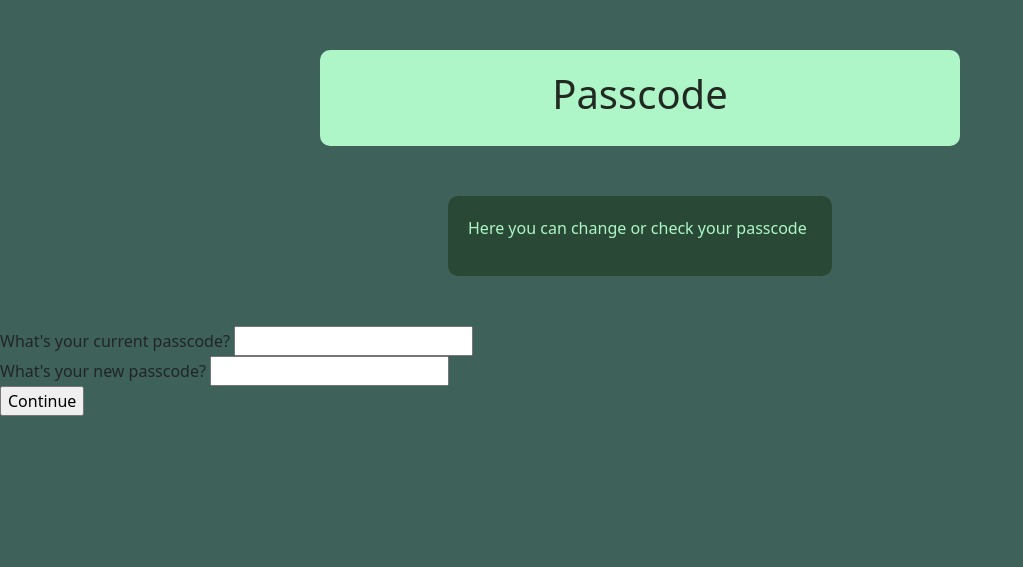
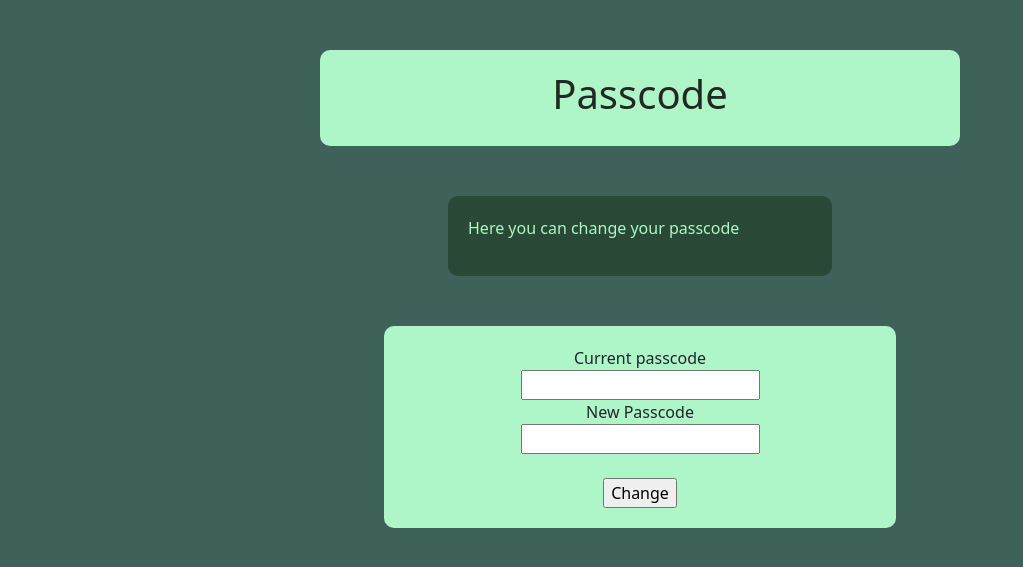
Before and after one commit to Abhinavfat/crestwebsite, a Flask app: page /passcode in a window 1280 px wide. Shown: the part 56-623 px from the top of the page, without its empty margins (0-1023 px from the left). Run offline with Flask 2, Linux system fonts and the light colour scheme.

Commit message:
added python code for passcode change

```diff
--- a/app.py
+++ b/app.py
@@ -1,4 +1,4 @@
-from flask import Flask, render_template, url_for
+from flask import Flask, render_template, url_for, request
 
 app = Flask(__name__)
 
@@ -17,8 +17,27 @@ def faces():
 
 @app.route("/passcode")
 def passcode():
-    passcode = 12345
-    return render_template("passcodes.html", passcode=passcode)
+    return render_template("passcodes.html")
+
+@app.route("/change_code")
+def change_code():
+    passcode = "12345"
+    old_code = request.args.get("curr_code", "")
+    new_code = request.args.get("new_code", "")
+    message = ""
+
+    if old_code == passcode:
+        try:
+            new_code = int(new_code)
+            passcode = str(new_code)
+            message = "Your passcode was successfully updated!"
+        except:
+            message = "Sorry, passcodes can only consist of numbers."
+    else:
+        message = "Sorry, incorrect passcode."
+
+    return render_template("change_code_result.html", message=message)
+
 
 if __name__ == '__main__':
     app.run(debug=True)
--- a/static/styles/style.css
+++ b/static/styles/style.css
@@ -32,6 +32,24 @@ h1{
     text-align: center;
 }
 
+.faces{
+    background-color: #AEF6C7;
+    display:block;
+    margin: 50px 30%;
+    padding: 20px;
+    border-radius: 10px;
+    text-align: center;
+}
+
+.passcode{
+    background-color: #AEF6C7;
+    display:block;
+    margin: 50px 30%;
+    padding: 20px;
+    border-radius: 10px;
+    text-align: center;
+}
+
 p{
     color: #AEF6C7;
 }
--- /dev/null
+++ b/templates/change_code_result.html
@@ -0,0 +1,5 @@
+{% extends "base.html" %}
+{% block title %}Passcode{% endblock %}
+{% block intro %}{{message}}{% endblock %}
+{% block content %}
+{% endblock %}
--- a/templates/faces.html
+++ b/templates/faces.html
@@ -3,7 +3,7 @@
 {% block intro %}Here you can manage which faces the safe will automatically unlock for.{% endblock %}
 {% block content %}
     {% for name in faces %}
-    <div class="videos">
+    <div class="faces">
         <h5>{{name}}</h5>
         <img src="{{url_for('static', filename='logo.png')}}" alt="Example image" width="320" height="240"/>
     </div>
--- a/templates/passcodes.html
+++ b/templates/passcodes.html
@@ -1,10 +1,15 @@
 {% extends "base.html" %}
 {% block title %}Passcode{% endblock %}
-{% block intro %}Here you can change or check your passcode{% endblock %}
+{% block intro %}Here you can change your passcode{% endblock %}
 {% block content %}
-<form action="/change_code">
-    What's your current passcode? <input type='text' name='curr_code'><br>
-    What's your new passcode? <input type='text' name='new_code'><br>
-    <input type='submit' value='Continue'>
-</form>
+<div class="passcode">
+    <form action="/change_code">
+        <label for="curr_code">Current passcode</label><br>
+        <input type="password" id="curr_code" name="curr_code"><br>
+        <label for="new_code">New Passcode</label><br>
+        <input type="password" id="new_code" name="new_code"><br>
+        <br>
+        <input type="submit" value="Change">
+    </form>
+</div>
 {% endblock %}
```
